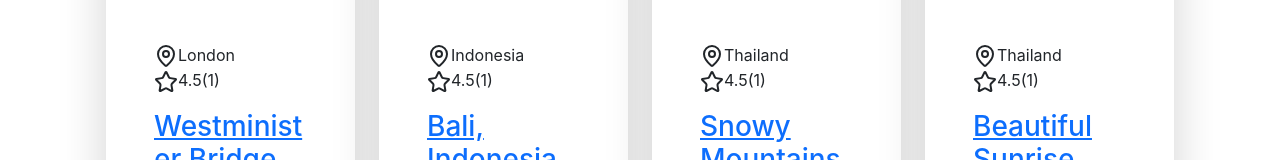
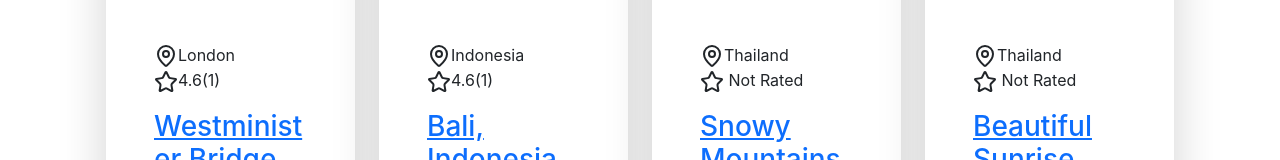
Before and after one commit to binhbb2204/Travel-App, a React (Create React App) app in the folder frontend/: page /exotic_tours in a window 1280 px wide. Shown: the part 570-730 px from the top of the page. Built offline with nearby package versions, Linux system fonts and the light colour scheme.

Commit message:
update avgRating heil!

```diff
--- a/frontend/src/data/tours.js
+++ b/frontend/src/data/tours.js
@@ -52,10 +52,7 @@ const tours = [
     maxGroupSize: 8,
     desc: "this is the description",
     reviews: [
-      {
-        name: "jhon doe",
-        rating: 4.6,
-      },
+
     ],
     avgRating: 4.5,
     photo: tourImg03,
@@ -70,10 +67,7 @@ const tours = [
     maxGroupSize: 8,
     desc: "this is the description",
     reviews: [
-      {
-        name: "jhon doe",
-        rating: 4.6,
-      },
+
     ],
     avgRating: 4.5,
     photo: tourImg04,
@@ -91,6 +85,18 @@ const tours = [
       {
         name: "jhon doe",
         rating: 4.6,
+      },
+      {
+        name: "jhon doe",
+        rating: 4.6,
+      },
+      {
+        name: "jhon doe",
+        rating: 5,
+      },
+      {
+        name: "jhon doe",
+        rating: 3,
       },
     ],
     avgRating: 4.5,
--- a/frontend/src/page/Home.jsx
+++ b/frontend/src/page/Home.jsx
@@ -1,6 +1,6 @@
 import React from 'react';
 import { motion, useScroll, useTransform } from 'framer-motion';
-import { Map, Plane, Compass, Sun, Star, Wind, Globe2, Calendar, Users, CreditCard,  Award } from 'lucide-react';
+import { Map, Plane, Compass, Sun, Star, Wind, Globe2, Calendar, Users, CreditCard,  Award, } from 'lucide-react';
 import { NavLink, Link } from 'react-router-dom';
 import FloatingElement from './../ui/FloatingElement';
 import ParallaxBackground from './../ui/ParallaxBackground';
--- a/frontend/src/ui/Card/TourCard.jsx
+++ b/frontend/src/ui/Card/TourCard.jsx
@@ -4,10 +4,10 @@ import { MapPin, Star, Users, Clock } from 'lucide-react';
 import { Card, CardContent } from './Card';
 import { Link } from 'react-router-dom';
 import './tour-card.css'; // Import the CSS
-
+import calculateAvgRating from '../../utils/avgRating';
 const TourCard = ({ tour }) => {
-  const {id, title, city, photo, price, featured, avgRating, reviews, maxGroupSize = 8 } = tour;
-
+  const {id, title, city, photo, price, featured, reviews, maxGroupSize = 8 } = tour;
+  const {totalRating, avgRating} = calculateAvgRating(reviews)
   return (
     <motion.div
       initial={{ opacity: 0, y: 20 }}
@@ -35,8 +35,13 @@ const TourCard = ({ tour }) => {
             </div>
             <div className="flex items-center space-x-1">
               <Star className="w-4 h-4 text-yellow-500 fill-yellow-500" />
-              <span className="text-sm font-medium">{avgRating}</span>
-              <span className="text-sm text-gray-500">({reviews.length})</span>
+              <span className="text-sm font-medium">
+                {avgRating === 0 ? null : avgRating}
+                {totalRating === 0 ?
+                  'Not Rated'
+                  : <span className="text-sm text-gray-500">({reviews.length})</span>}
+              </span>
+
             </div>
           </div>
 
@@ -53,7 +58,6 @@ const TourCard = ({ tour }) => {
           </div> */}
 
           <button className="w-full bg-blue-600 hover:bg-blue-700 text-white font-semibold py-2 px-4 rounded-lg transition-colors duration-200 flex items-center justify-center space-x-2">
-
             <Link to ={`/tours/${id}`}>Book Now</Link>
           </button>
         </CardContent>
--- a/frontend/src/ui/SearchBar/animated-search-bar.css
+++ b/frontend/src/ui/SearchBar/animated-search-bar.css
@@ -3,7 +3,7 @@
     border-radius: 50px;
     box-shadow: rgba(17, 12, 46, 0.15) 0px 48px 100px 0px;
     width: 100%;
-    max-width: 1000px; /* Adjust as necessary to fit your design */
+    max-width: 1000px;
     margin-top: 50px;
     display: flex;
     flex-wrap: wrap;
--- /dev/null
+++ b/frontend/src/utils/avgRating.js
@@ -0,0 +1,16 @@
+const calculateAvgRating = reviews => {
+    const totalRating = reviews?.reduce((acc, item)=> acc + item.rating, 0)
+    const avgRating =
+      totalRating === 0
+        ? " "
+        : totalRating === 1
+        ? totalRating
+        : totalRating/ reviews ?.length;
+
+    return {
+        totalRating,
+        avgRating
+    }
+}
+
+export default calculateAvgRating
```
Also changed, not shown: frontend/src/styles/home.css (line endings or trailing spaces).
